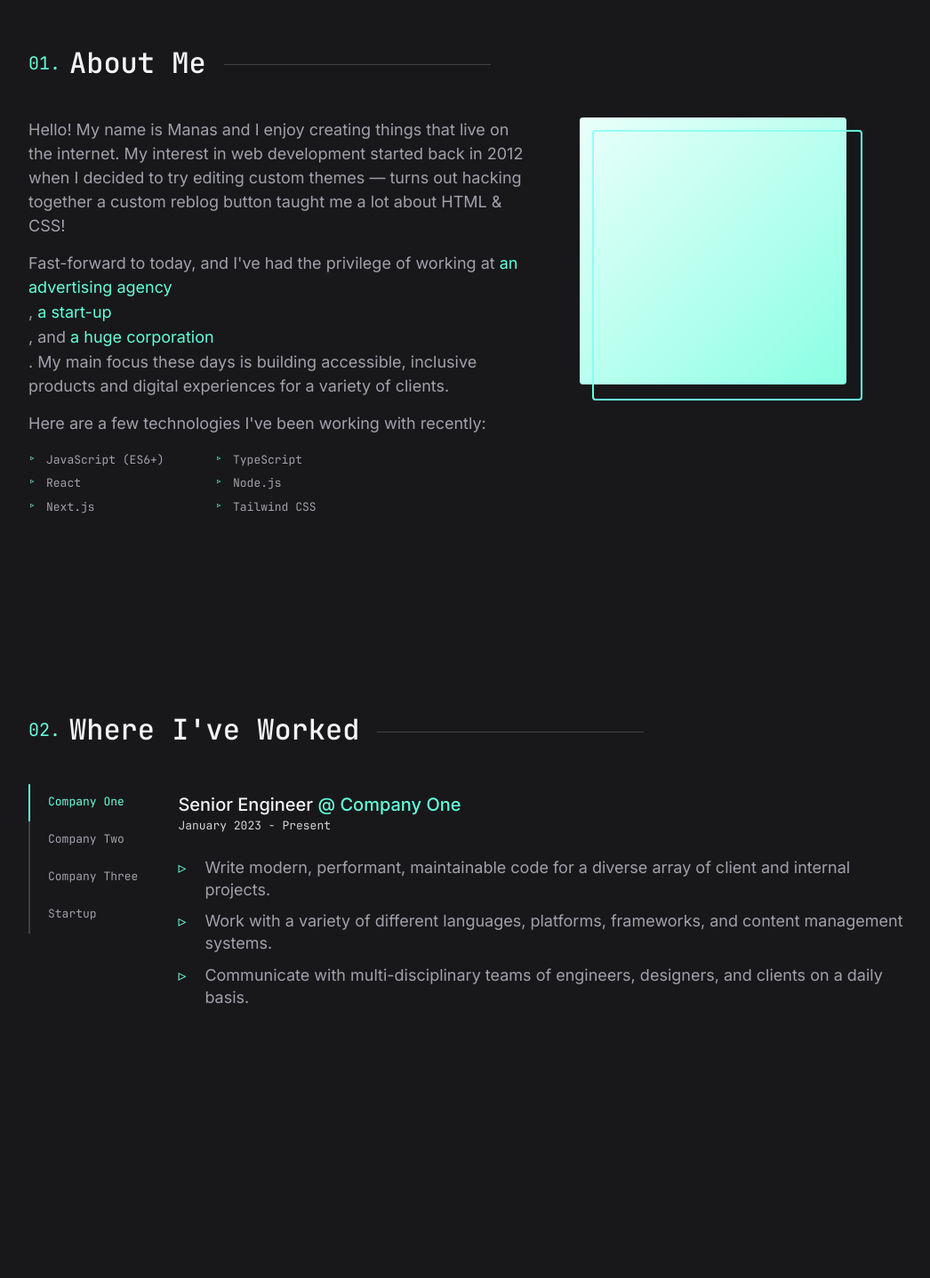
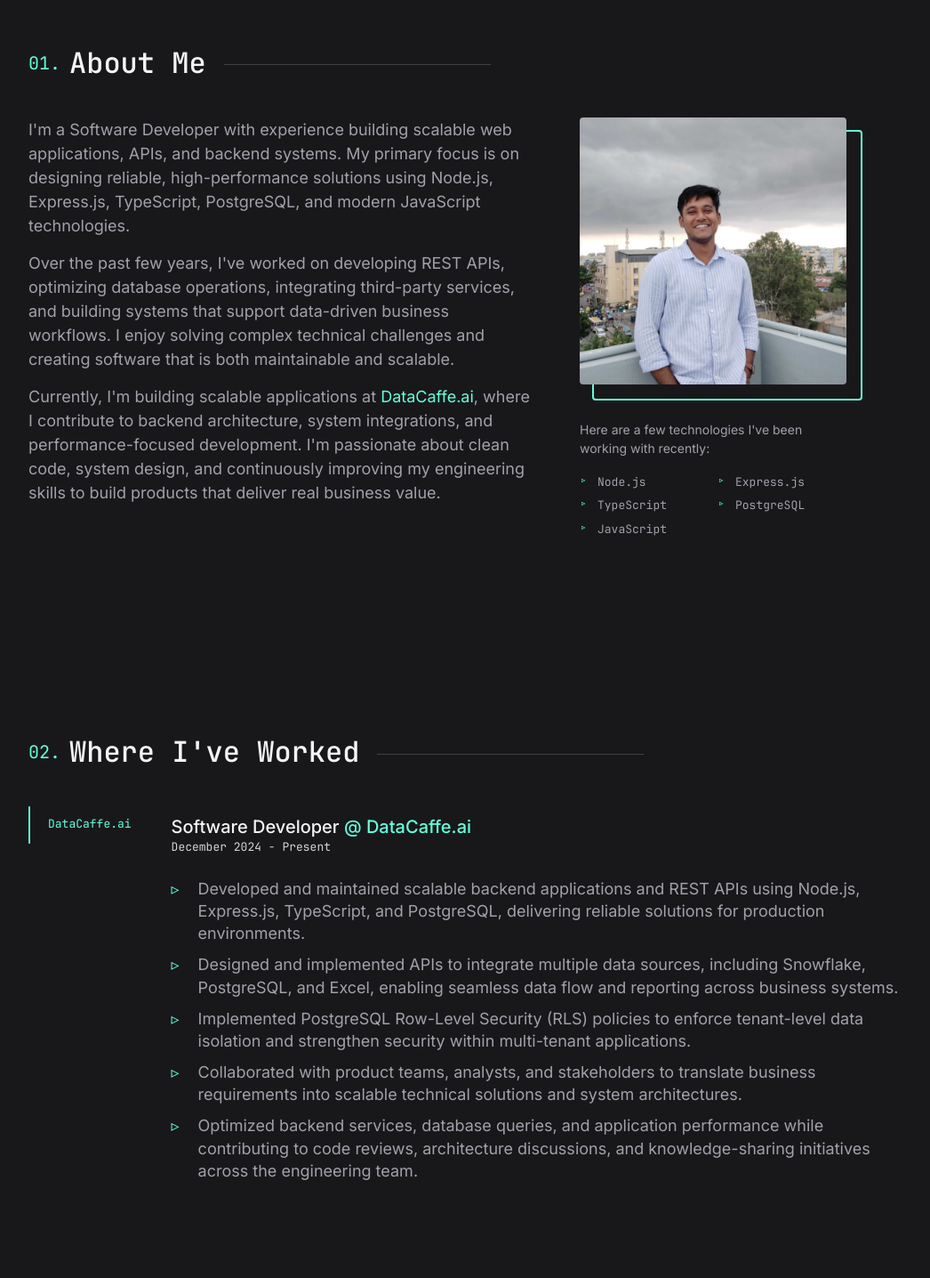
Before and after one commit to manasvoid0/PORTFOLIO, a React (Vite) app: page / in a window 1280 px wide. Shown: the part 860-2296 px from the top of the page at 89% size, without its empty margins (108-1154 px from the left). Built offline with nearby package versions, Linux system fonts and the light colour scheme.

Commit message:
Img updated

```diff
--- a/index.html
+++ b/index.html
@@ -2,6 +2,7 @@
 <html lang="en">
 <head>
     <meta charset="UTF-8" />
+    <link rel="icon" type="image/svg+xml" href="/favicon.svg" />
     <meta name="viewport" content="width=device-width, initial-scale=1.0" />
     <meta name="description" content="Manas Ranjan Barik is a software engineer who builds accessible, inclusive products and digital experiences for the web." />
     <title>Manas Ranjan Barik | Software Engineer</title>
--- a/src/components/About.jsx
+++ b/src/components/About.jsx
@@ -1,4 +1,5 @@
 import { skills } from '../data.js';
+import aboutImage from '../assets/about-me.jpg';
 
 export default function About() {
   return (
@@ -7,31 +8,40 @@ export default function About() {
       <div className="about-inner">
         <div className="about-text reveal">
           <p>
-            Hello! My name is Manas and I enjoy creating things that live on the
-            internet. My interest in web development started back in 2012 when I decided
-            to try editing custom themes — turns out hacking together a custom reblog
-            button taught me a lot about HTML &amp; CSS!
+            I'm a Software Developer with experience building scalable web applications,
+            APIs, and backend systems. My primary focus is on designing reliable,
+            high-performance solutions using Node.js, Express.js, TypeScript, PostgreSQL,
+            and modern JavaScript technologies.
           </p>
           <p>
-            Fast-forward to today, and I've had the privilege of working at
-            <a href="#" className="inline-link"> an advertising agency</a>,
-            <a href="#" className="inline-link"> a start-up</a>, and
-            <a href="#" className="inline-link"> a huge corporation</a>. My main focus these
-            days is building accessible, inclusive products and digital experiences for a
-            variety of clients.
+            Over the past few years, I've worked on developing REST APIs, optimizing
+            database operations, integrating third-party services, and building systems
+            that support data-driven business workflows. I enjoy solving complex technical
+            challenges and creating software that is both maintainable and scalable.
           </p>
-          <p>Here are a few technologies I've been working with recently:</p>
+          <p>
+            Currently, I'm building scalable applications at{' '}
+            <a href="https://datacaffe.ai" target="_blank" rel="noopener noreferrer" className="inline-link">DataCaffe.ai</a>,
+            where I contribute to backend architecture, system integrations, and
+            performance-focused development. I'm passionate about clean code, system design,
+            and continuously improving my engineering skills to build products that deliver
+            real business value.
+          </p>
+        </div>
+        <div className="about-image reveal">
+          <div className="image-wrapper">
+            <div
+              className="image-inner"
+              style={{ backgroundImage: `url(${aboutImage})` }}
+            ></div>
+          </div>
+          <p className="skills-intro">Here are a few technologies I've been working with recently:</p>
           <ul className="skills-list">
             {skills.map((skill) => (
               <li key={skill}>{skill}</li>
             ))}
           </ul>
         </div>
-        <div className="about-image reveal">
-          <div className="image-wrapper">
-            <div className="image-inner"></div>
-          </div>
-        </div>
       </div>
     </section>
   );
--- a/src/components/Hero.jsx
+++ b/src/components/Hero.jsx
@@ -6,11 +6,10 @@ export default function Hero() {
       <IsoGraphic />
       <h1 className="hero-overline reveal">Hi, my name is</h1>
       <h2 className="hero-title big-heading reveal">Manas Ranjan Barik.</h2>
-      <h3 className="hero-subtitle big-heading reveal">I build things for the web.</h3>
+      <h4 className="hero-subtitle big-heading reveal">Building reliable systems behind great products.</h4>
       <p className="hero-text reveal">
-        I'm a software engineer specializing in building (and occasionally designing)
-        exceptional digital experiences. Currently, I'm focused on building accessible,
-        human-centered products at <a href="#" className="inline-link">Your Company</a>.
+        Software developer with experience designing APIs, optimizing databases, and developing reliable backend services. I enjoy solving complex problems, improving system performance, and building products that can scale from thousands to millions of requests. Currently building scalable applications at{' '}
+        <span style={{ whiteSpace: 'nowrap' }}><a href="https://datacaffe.ai" target="_blank" rel="noopener noreferrer" className="inline-link">DataCaffe.ai</a>.</span>
       </p>
       <div className="reveal">
         <a href="#contact" className="button hero-button">Get In Touch</a>
--- a/src/data.js
+++ b/src/data.js
@@ -15,59 +15,61 @@ export const navLinks = [
 ];
 
 export const skills = [
-  'JavaScript (ES6+)',
+  'Node.js',
+  'Express.js',
   'TypeScript',
-  'React',
-  'Node.js',
-  'Next.js',
-  'Tailwind CSS',
+  'PostgreSQL',
+  'JavaScript',
 ];
 
 export const jobs = [
   {
-    company: 'Company One',
-    title: 'Senior Engineer',
-    url: '#',
-    range: 'January 2023 - Present',
+    company: 'DataCaffe.ai',
+    title: 'Software Developer',
+    url: 'https://datacaffe.ai',
+    range: 'December 2024 - Present',
     points: [
-      'Write modern, performant, maintainable code for a diverse array of client and internal projects.',
-      'Work with a variety of different languages, platforms, frameworks, and content management systems.',
-      'Communicate with multi-disciplinary teams of engineers, designers, and clients on a daily basis.',
+      'Developed and maintained scalable backend applications and REST APIs using Node.js, Express.js, TypeScript, and PostgreSQL, delivering reliable solutions for production environments.',
+      'Designed and implemented APIs to integrate multiple data sources, including Snowflake, PostgreSQL, and Excel, enabling seamless data flow and reporting across business systems.',
+      'Implemented PostgreSQL Row-Level Security (RLS) policies to enforce tenant-level data isolation and strengthen security within multi-tenant applications.',
+      'Collaborated with product teams, analysts, and stakeholders to translate business requirements into scalable technical solutions and system architectures.',
+      'Optimized backend services, database queries, and application performance while contributing to code reviews, architecture discussions, and knowledge-sharing initiatives across the engineering team.',
     ],
   },
-  {
-    company: 'Company Two',
-    title: 'Frontend Engineer',
-    url: '#',
-    range: 'June 2021 - December 2022',
-    points: [
-      'Developed and shipped highly interactive web applications using React and Redux.',
-      'Built and maintained a component library used across multiple product teams.',
-      'Proposed and implemented scalable solutions to issues identified in the codebase.',
-    ],
-  },
-  {
-    company: 'Company Three',
-    title: 'Software Engineer',
-    url: '#',
-    range: 'May 2019 - May 2021',
-    points: [
-      "Engineered and improved major features of the company's flagship product.",
-      'Collaborated with designers to translate Figma mockups into pixel-perfect interfaces.',
-      'Mentored junior developers and led code reviews to ensure code quality.',
-    ],
-  },
-  {
-    company: 'Startup',
-    title: 'Developer Intern',
-    url: '#',
-    range: 'Summer 2018',
-    points: [
-      'Worked alongside the founding team to build the MVP of a consumer-facing mobile app.',
-      'Wrote automated tests to improve confidence and reduce regressions.',
-      'Shipped features end-to-end, from concept to production.',
-    ],
-  },
+  // Additional roles — uncomment and fill in when needed.
+  // {
+  //   company: 'Company Two',
+  //   title: 'Frontend Engineer',
+  //   url: '#',
+  //   range: 'June 2021 - December 2022',
+  //   points: [
+  //     'Developed and shipped highly interactive web applications using React and Redux.',
+  //     'Built and maintained a component library used across multiple product teams.',
+  //     'Proposed and implemented scalable solutions to issues identified in the codebase.',
+  //   ],
+  // },
+  // {
+  //   company: 'Company Three',
+  //   title: 'Software Engineer',
+  //   url: '#',
+  //   range: 'May 2019 - May 2021',
+  //   points: [
+  //     "Engineered and improved major features of the company's flagship product.",
+  //     'Collaborated with designers to translate Figma mockups into pixel-perfect interfaces.',
+  //     'Mentored junior developers and led code reviews to ensure code quality.',
+  //   ],
+  // },
+  // {
+  //   company: 'Startup',
+  //   title: 'Developer Intern',
+  //   url: '#',
+  //   range: 'Summer 2018',
+  //   points: [
+  //     'Worked alongside the founding team to build the MVP of a consumer-facing mobile app.',
+  //     'Wrote automated tests to improve confidence and reduce regressions.',
+  //     'Shipped features end-to-end, from concept to production.',
+  //   ],
+  // },
 ];
 
 export const featuredProjects = [
--- a/src/index.css
+++ b/src/index.css
@@ -145,8 +145,9 @@ button {
     display: block;
     width: 0;
     height: 1px;
-    position: relative;
-    bottom: 0.1em;
+    position: absolute;
+    left: 0;
+    bottom: -0.1em;
     background-color: var(--green);
     transition: var(--transition);
     opacity: 0.5;
@@ -202,8 +203,7 @@ button {
     width: 100%;
     height: var(--nav-height);
     padding: 0 50px;
-    background-color: rgba(24, 24, 27, 0.85);
-    backdrop-filter: blur(10px);
+    background-color: transparent;
     transition: var(--transition);
 }
 .header.scrolled {
@@ -515,6 +515,7 @@ button {
 .hero-subtitle {
     margin-top: 10px;
     color: var(--slate);
+    font-size: clamp(26px, 4.6vw, 48px);
 }
 .hero-text {
     margin: 20px 0 0;
@@ -541,9 +542,14 @@ button {
     font-size: var(--fz-lg);
     line-height: 1.5;
 }
+.skills-intro {
+    margin: 40px 0 0;
+    font-size: var(--fz-sm);
+    line-height: 1.5;
+}
 .skills-list {
     display: grid;
-    grid-template-columns: repeat(2, minmax(140px, 200px));
+    grid-template-columns: repeat(2, minmax(120px, 1fr));
     grid-gap: 0 10px;
     padding: 0;
     margin: 20px 0 0;
@@ -578,9 +584,11 @@ button {
     border-radius: var(--border-radius);
     width: 100%;
     padding-bottom: 100%;
-    background: linear-gradient(135deg, var(--green) 0%, var(--lightest-navy) 100%);
-    mix-blend-mode: multiply;
-    filter: grayscale(100%) contrast(1);
+    background-color: var(--green);
+    background-size: cover;
+    background-position: center;
+    background-repeat: no-repeat;
+    filter: none;
     transition: var(--transition);
 }
 .image-wrapper::before {
@@ -588,7 +596,7 @@ button {
     position: absolute;
     top: 0; left: 0; right: 0; bottom: 0;
     border-radius: var(--border-radius);
-    background-color: var(--green);
+    background-color: transparent;
     mix-blend-mode: screen;
     transition: var(--transition);
     z-index: 1;
```
Also changed, not shown: public/favicon.svg (added), src/assets/about-me.jpg (added).
